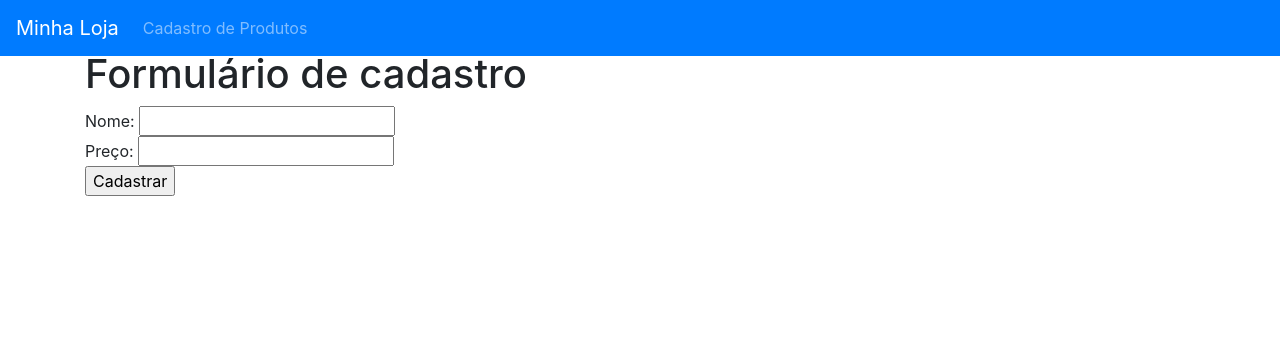
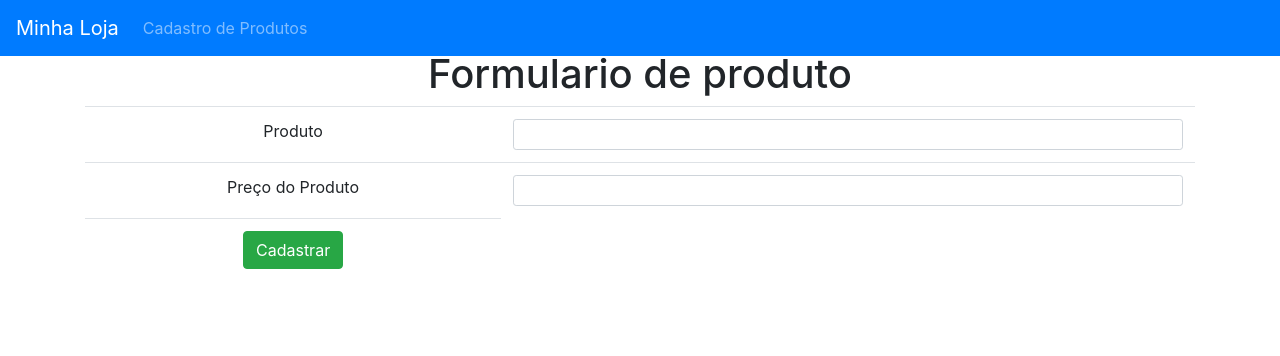
Before and after one commit to rvmoura96/curso-php-mysql-i-alura, a PHP site: page /form-prod.php in a window 1280 px wide. Shown: the top 356 px of the page. Run offline with PHP 8.4, Linux system fonts and the light colour scheme.

Commit message:
fix visual + bootstrap 4

```diff
--- a/css/loja.css
+++ b/css/loja.css
@@ -1,7 +1,8 @@
 body{
     padding-top: 50px;
 }
-.principal {
+
+.principal{
     padding: 40px, 15px;
     text-align: center;
 }
--- a/form-prod.php
+++ b/form-prod.php
@@ -1,10 +1,18 @@
 <?php include("header.php");?>
-    <h1>Formulário de cadastro</h1>
+    <h1 class="text-center">Formulario de produto</h1>
     <form action="add-product.php">
-        Nome:
-        <input type="text" name="name"><br/>
-        Preço:
-        <input type="number" name="price"><br/>
-        <input type="submit" value="Cadastrar">
+        <table class="table">
+            <tr>
+                <td>Produto</td>
+                <td><input type="text" class="form-control form-control-sm" name="name"></td>
+            </tr>
+            <tr>
+                <td>Preço do Produto</td>
+                <td><input type="number" class="form-control form-control-sm" name="price"></td>
+            </tr>
+            <tr>
+                <td><button type="submit" class="btn btn-success">Cadastrar</button></td>
+            </tr>
+        </table>
     </form>
 <?php include("footer.php");?>
--- a/header.php
+++ b/header.php
@@ -22,4 +22,4 @@
         </nav>
     </div>
         <div class="container">
-            <div="principal">
+            <div class="principal">
--- a/index.php
+++ b/index.php
@@ -1,3 +1,3 @@
 <?php include("header.php");?>
-            <h1>Bem Vindo</h1>
+            <h1 class="text-center">Bem Vindo</h1>
 <?php include("footer.php");?>
```
Also changed, not shown: add-product.php (+9 -6 lines).
